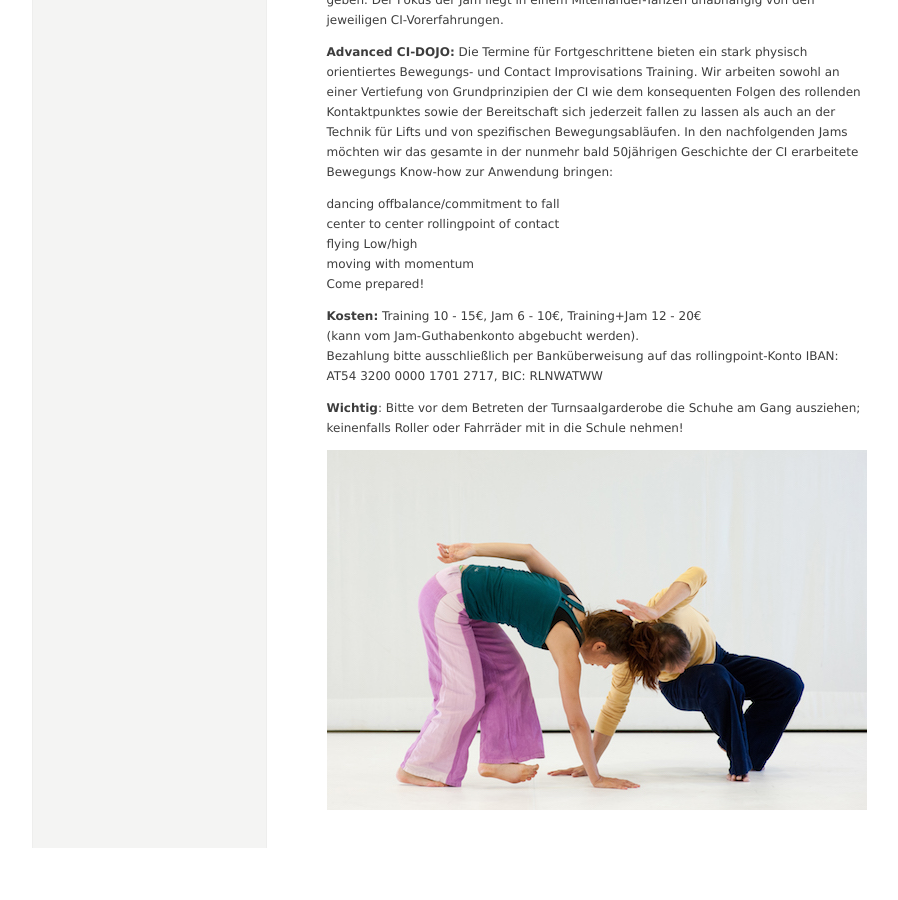
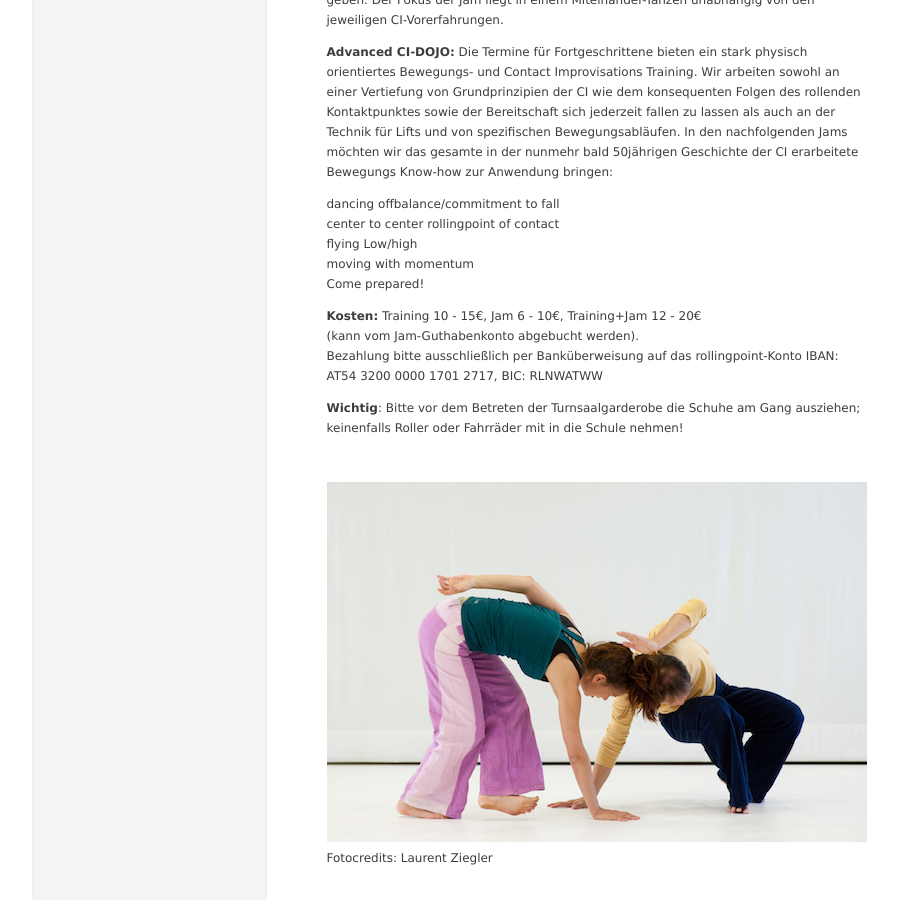
Before and after one commit to manulari/rollingpointat, a Jekyll site: the page built from _all_pages/dojo.md, in a window 1280 px wide and 900 px high, scrolled down 1331 px. Shown: the whole window, without its empty margins (152-1050 px from the left). Built offline with Jekyll 4.4.1, drawn with Linux system fonts in a browser that asks for light colours; comment, search, counter and statistics services are not loaded; before the commit the page ends 2179 px from its top, so only the background shows below that.

Commit message:
Update page “dojo”

```diff
--- a/_all_pages/dojo.md
+++ b/_all_pages/dojo.md
@@ -47,4 +47,7 @@ Bezahlung bitte ausschließlich per Banküberweisung auf das rollingpoint-Konto
 
 **Wichtig**: Bitte vor dem Betreten der Turnsaalgarderobe die Schuhe am Gang ausziehen; keinenfalls Roller oder Fahrräder mit in die Schule nehmen!
 
+&nbsp;
+
 ![](/assets/uploads/lsz_5630.jpg)
+Fotocredits: Laurent Ziegler
```
